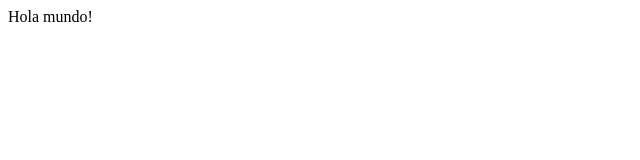
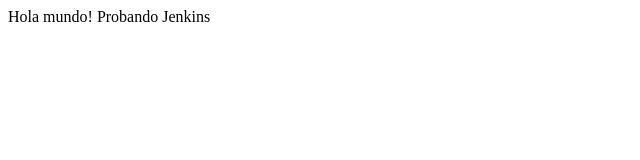
Before and after one commit to paivae/MundosE-Integrador, a plain HTML site: page webapp/index.html in a window 1280 px wide. Shown: the whole page, without its empty margins (0-640 px from the left). Drawn offline with Linux system fonts and the light colour scheme.

Commit message:
test jenkins

```diff
--- a/webapp/index.html
+++ b/webapp/index.html
@@ -7,5 +7,6 @@
 </head>
 <body>
     Hola mundo!
+    Probando Jenkins
 </body>
 </html>
```
